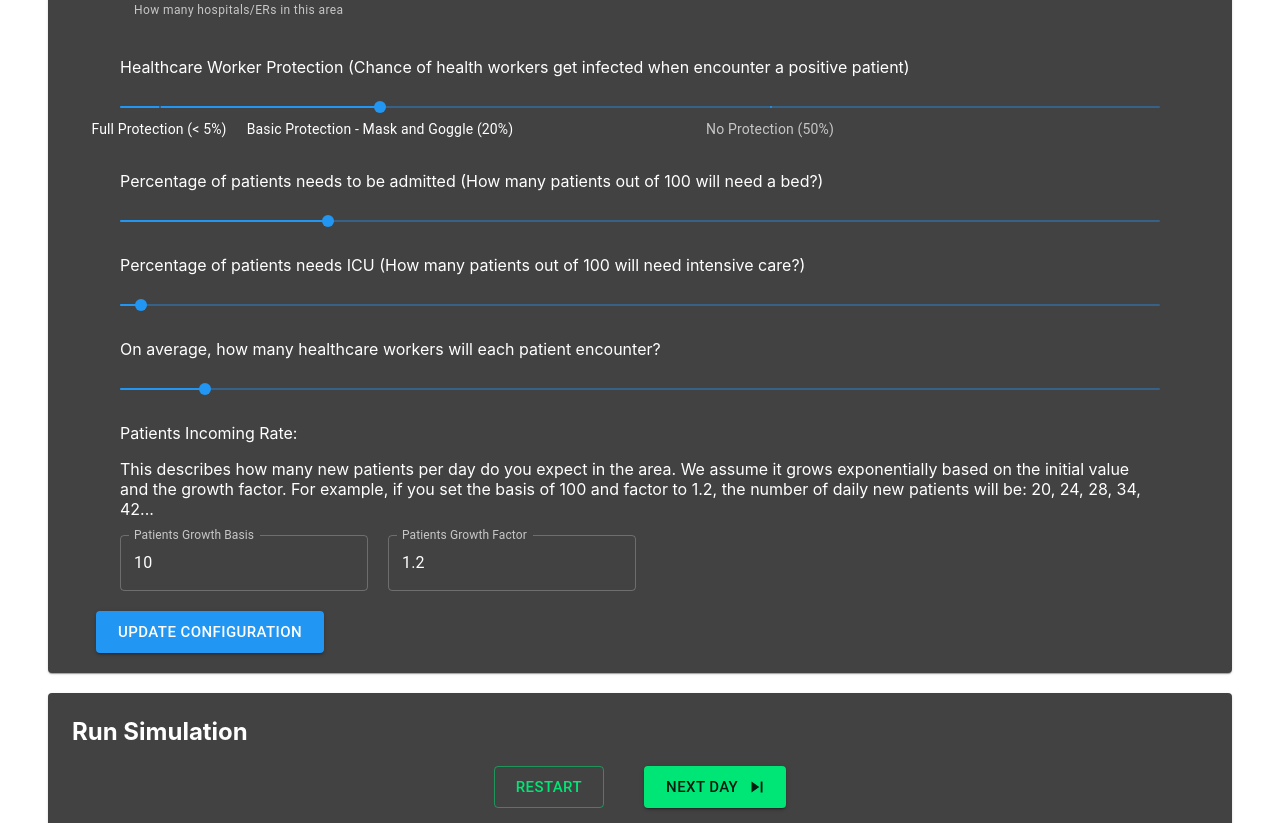
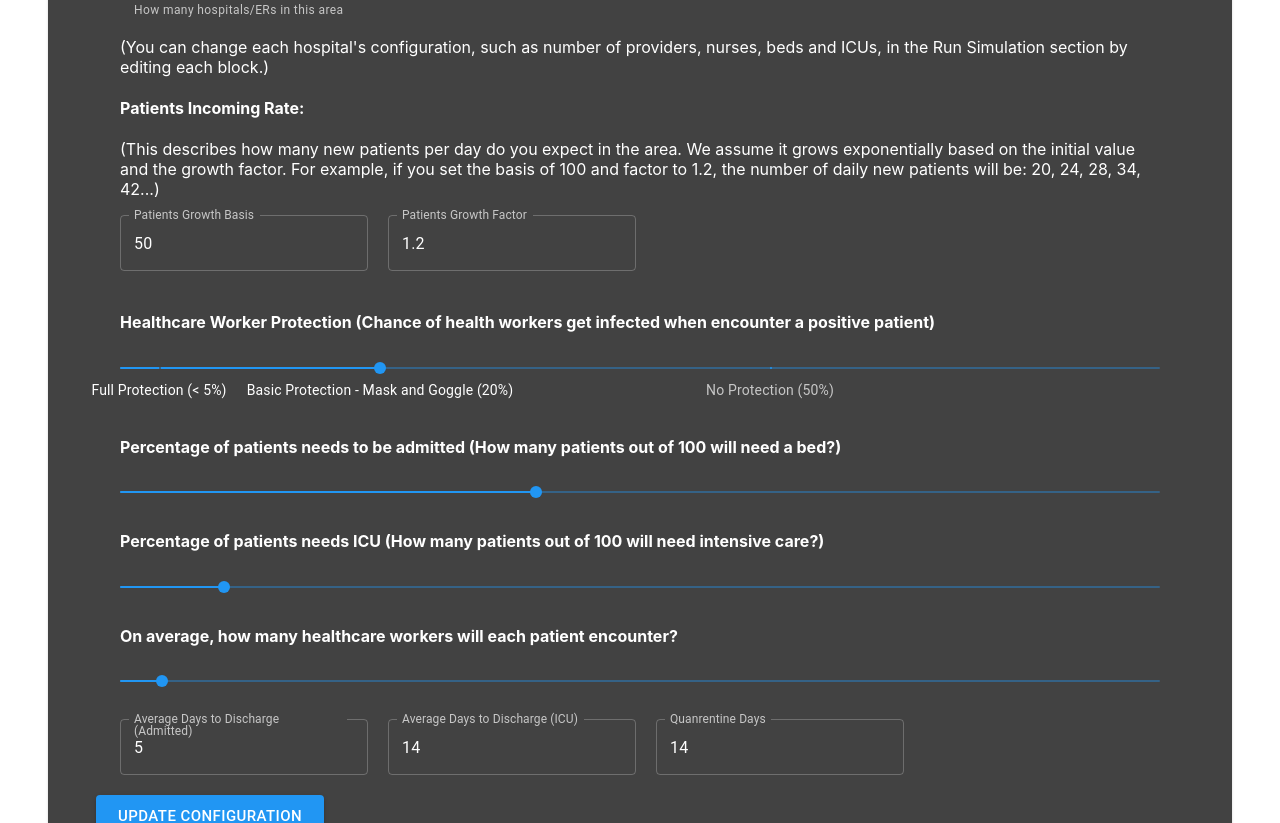
Before and after one commit to MnAnX/er-capacity-simulator, a React (Create React App) app: page / in a window 1280 px wide. Shown: the part 269-1092 px from the top of the page. Built offline with nearby package versions, Linux system fonts and the light colour scheme.

Commit message:
tune config numbers

```diff
--- a/src/Config.js
+++ b/src/Config.js
@@ -26,6 +26,9 @@ class Config extends Component {
 			staff_encounter_per_patient: this.props.config.staff_encounter_per_patient,
 			num_patients_growth_basis: this.props.config.num_patients_growth_basis,
 			num_patients_growth_factor: this.props.config.num_patients_growth_factor,
+			bed_turnover_days: this.props.config.bed_turnover_days,
+			icu_turnover_days: this.props.config.icu_turnover_days,
+			quanrentine_days: this.props.config.quanrentine_days,
 		}
   }
 
@@ -40,15 +43,38 @@ class Config extends Component {
 						helperText="How many hospitals/ERs in this area"
 						value={this.state.total_num_units}
 						onChange={(event)=>this.setState({total_num_units: event.target.value})} />
+					<p>(You can change each hospital's configuration, such as number of providers, nurses, beds and ICUs, in the Run Simulation section by editing each block.)</p>
+					<div>
+						<p>
+			        <h4>Patients Incoming Rate:</h4>
+							(This describes how many new patients per day do you expect in the area.
+							We assume it grows exponentially based on the initial value and the growth factor.
+							For example, if you set the basis of 100 and factor to 1.2, the number of daily new patients will be:
+							20, 24, 28, 34, 42...)
+			      </p>
+						<div style={{display: 'flex', flexDirection: 'row'}}>
+							<TextField id="patients-growth-basis"
+								type='number'
+								variant="outlined"
+								label="Patients Growth Basis"
+								value={this.state.num_patients_growth_basis}
+								onChange={(event)=>this.setState({num_patients_growth_basis: event.target.value})} />
+							<Padding width={20}/>
+							<TextField id="patients-growth-factor"
+								type='number'
+								variant="outlined"
+								label="Patients Growth Factor"
+								value={this.state.num_patients_growth_factor}
+								onChange={(event)=>this.setState({num_patients_growth_factor: event.target.value})} />
+						</div>
+					</div>
 					<Padding height={20}/>
 					<div>
-						<p>
-			        Healthcare Worker Protection (Chance of health workers get infected when encounter a positive patient)
-			      </p>
+						<h4> Healthcare Worker Protection (Chance of health workers get infected when encounter a positive patient) </h4>
 						<Slider
 							onChange={(event, value)=>this.setState({prob_of_staff_infected: value})}
-			        defaultValue={20}
-			        step={3}
+			        defaultValue={this.props.config.prob_of_staff_infected}
+			        step={1}
 							aria-labelledby="discrete-slider"
 			        valueLabelDisplay="auto"
 							min={0}
@@ -71,67 +97,60 @@ class Config extends Component {
 					</div>
 					<Padding height={10}/>
 					<div>
-						<p>
-			        Percentage of patients needs to be admitted (How many patients out of 100 will need a bed?)
-			      </p>
+						<h4> Percentage of patients needs to be admitted (How many patients out of 100 will need a bed?) </h4>
 						<Slider
 							onChange={(event, value)=>this.setState({prc_patients_needs_bed: value})}
-			        defaultValue={20}
+			        defaultValue={this.props.config.prc_patients_needs_bed}
 							getAriaValueText={(val)=>`${val}%`}
 			        aria-labelledby="discrete-slider"
 			        valueLabelDisplay="auto"
-			        step={10}
+			        step={1}
 			      />
 					</div>
 					<div>
-						<p>
-			        Percentage of patients needs ICU (How many patients out of 100 will need intensive care?)
-			      </p>
+						<h4> Percentage of patients needs ICU (How many patients out of 100 will need intensive care?) </h4>
 						<Slider
 							onChange={(event, value)=>this.setState({prc_patients_needs_icu: value})}
-			        defaultValue={2}
+			        defaultValue={this.props.config.prc_patients_needs_icu}
 							getAriaValueText={(val)=>`${val}%`}
 			        aria-labelledby="discrete-slider"
 			        valueLabelDisplay="auto"
-			        step={10}
+			        step={1}
 			      />
 					</div>
 					<div>
-						<p>
-			        On average, how many healthcare workers will each patient encounter?
-			      </p>
+						<h4> On average, how many healthcare workers will each patient encounter? </h4>
 						<Slider
 							onChange={(event, value)=>this.setState({staff_encounter_per_patient: value})}
-			        defaultValue={5}
+			        defaultValue={this.props.config.staff_encounter_per_patient}
 			        valueLabelDisplay="auto"
 			        step={1}
 							min={1}
 	        		max={50}
 			      />
 					</div>
-					<div>
-						<p>
-			        <p>Patients Incoming Rate:</p>
-							This describes how many new patients per day do you expect in the area.
-							We assume it grows exponentially based on the initial value and the growth factor.
-							For example, if you set the basis of 100 and factor to 1.2, the number of daily new patients will be:
-							20, 24, 28, 34, 42...
-			      </p>
+					<br />
 					<div style={{display: 'flex', flexDirection: 'row'}}>
-							<TextField id="patients-growth-basis"
+						<TextField id="bed-turnover"
 							type='number'
 							variant="outlined"
-								label="Patients Growth Basis"
-								value={this.state.num_patients_growth_basis}
-								onChange={(event)=>this.setState({num_patients_growth_basis: event.target.value})} />
+							label="Average Days to Discharge (Admitted)"
+							value={this.state.bed_turnover_days}
+							onChange={(event)=>this.setState({bed_turnover_days: event.target.value})} />
 						<Padding width={20}/>
-							<TextField id="patients-growth-factor"
+						<TextField id="icu-turnover"
 							type='number'
 							variant="outlined"
-								label="Patients Growth Factor"
-								value={this.state.num_patients_growth_factor}
-								onChange={(event)=>this.setState({num_patients_growth_factor: event.target.value})} />
-						</div>
+							label="Average Days to Discharge (ICU)"
+							value={this.state.icu_turnover_days}
+							onChange={(event)=>this.setState({icu_turnover_days: event.target.value})} />
+						<Padding width={20}/>
+						<TextField id="icu-turnover"
+							type='number'
+							variant="outlined"
+							label="Quanrentine Days"
+							value={this.state.quanrentine_days}
+							onChange={(event)=>this.setState({quanrentine_days: event.target.value})} />
 					</div>
 				</Container>
 				<Padding height={20}/>
@@ -144,6 +163,9 @@ class Config extends Component {
 						staff_encounter_per_patient: this.state.staff_encounter_per_patient,
 						num_patients_growth_basis: this.state.num_patients_growth_basis,
 						num_patients_growth_factor: this.state.num_patients_growth_factor,
+						bed_turnover_days: this.state.bed_turnover_days,
+						icu_turnover_days: this.state.icu_turnover_days,
+						quanrentine_days: this.state.quanrentine_days,
 					})
 				}}>Update Configuration</Button>
 				<Padding height={20}/>
--- a/src/EmergencyRoom.js
+++ b/src/EmergencyRoom.js
@@ -23,8 +23,8 @@ class EmergencyRoom extends Component {
 			name: "Hospital_" + props.id,
 			num_total_providers: 10,
 			num_total_nurses: 30,
-			num_total_beds: 500,
-			num_total_icus: 30,
+			num_total_beds: 300,
+			num_total_icus: 25,
 			providers_quanrentined: [],
 			nurses_quanrentined: [],
 			beds_occupied: [],
@@ -52,7 +52,9 @@ class EmergencyRoom extends Component {
 			status_info: "",
 			status_color: "green",
 			providers_quanrentined: [],
+			nurses_quanrentined: [],
 			beds_occupied: [],
+			icus_occupied: [],
 		})
 	}
 
@@ -67,9 +69,9 @@ class EmergencyRoom extends Component {
 														.filter(days_in_quanrentine => days_in_quanrentine > 0)
 		// Calculate how many staffs may get infected due to the new incoming cases
 		let providers_in_duty = this.state.num_total_providers - providers_quanrentined.length
-		let encounters = Math.min(new_patients * this.props.config.staff_encounter_per_patient, providers_in_duty)
+		let provider_encounters = Math.min(new_patients, providers_in_duty)
 		let newly_infected_providers = 0
-		for (let i = 0; i < encounters; i++) {
+		for (let i = 0; i < provider_encounters; i++) {
 		  let roll_dice = Math.floor(Math.random() * Math.floor(100))
 			if (roll_dice < this.props.config.prob_of_staff_infected) {
 				newly_infected_providers++
@@ -101,49 +103,42 @@ class EmergencyRoom extends Component {
 			nurses_quanrentined.push(this.props.config.quanrentine_days)
 		}
 
-		// Calculate Beds Status
+		// Calculate bed/ICU Status
+		// Check if any bed is released
 		let beds_occupied = this.state.beds_occupied
-		// Check if any bed is released
+		let icus_occupied = this.state.icus_occupied
 		beds_occupied = beds_occupied
+											.map(days_occupied => days_occupied - 1)
+											.filter(days_occupied => days_occupied > 0)
+		icus_occupied = icus_occupied
 											.map(days_occupied => days_occupied - 1)
 											.filter(days_occupied => days_occupied > 0)
 		// New patients that need bed
 		let new_patients_need_bed = 0
-		for (let i = 0; i < new_patients; i++) {
-			let roll_dice = Math.floor(Math.random() * Math.floor(100))
-			if (roll_dice < this.props.config.prc_patients_needs_bed) {
-				new_patients_need_bed++
-			}
-		}
-		let num_available_beds = this.state.num_total_beds - beds_occupied.length
-		// Put patients into bed
-		let assign_beds = Math.min(num_available_beds, new_patients_need_bed)
-		for (let i = 0; i < assign_beds; i++) {
-			beds_occupied.push(this.props.config.bed_turnover_days)
-		}
-		// TODO: when new_patients_need_bed > num_available_beds, need to transfer patients to other hospitals
-
-		// Calculate ICUs Status
-		let icus_occupied = this.state.icus_occupied
-		// Check if any bed is released
-		icus_occupied = icus_occupied
-											.map(days_occupied => days_occupied - 1)
-											.filter(days_occupied => days_occupied > 0)
-		// New patients that need ICU
 		let new_patients_need_icu = 0
 		for (let i = 0; i < new_patients; i++) {
 			let roll_dice = Math.floor(Math.random() * Math.floor(100))
 			if (roll_dice < this.props.config.prc_patients_needs_icu) {
 				new_patients_need_icu++
 			}
+			else if (roll_dice < (this.props.config.prc_patients_needs_bed + this.props.config.prc_patients_needs_icu)) {
+				new_patients_need_bed++
+			}
 		}
+		console.log("===== new_patients_need_icu: " + new_patients_need_icu)
+		// Put patients into bed
+		let num_available_beds = this.state.num_total_beds - beds_occupied.length
+		let assign_beds = Math.min(num_available_beds, new_patients_need_bed)
+		for (let i = 0; i < assign_beds; i++) {
+			beds_occupied.push(this.props.config.bed_turnover_days)
+		}
+		// Put patients into ICU
 		let num_available_icus = this.state.num_total_icus - icus_occupied.length
-		// Put patients into ICU
 		let assign_icus = Math.min(num_available_icus, new_patients_need_icu)
 		for (let i = 0; i < assign_icus; i++) {
 			icus_occupied.push(this.props.config.icu_turnover_days)
 		}
-		// TODO: when new_patients_need_icu > num_available_icus, need to transfer patients to other hospitals
+		// TODO: when having more patients than available beds/ICUs, need to transfer patients to the other units
 
 		// Calculate status of this ER unit
 		let available_providers = this.state.num_total_providers - providers_quanrentined.length
@@ -188,6 +183,7 @@ class EmergencyRoom extends Component {
 			providers_quanrentined,
 			nurses_quanrentined,
 			beds_occupied,
+			icus_occupied,
 			status,
 			status_info,
 			status_color,
--- a/src/reducers/config.js
+++ b/src/reducers/config.js
@@ -4,15 +4,15 @@ import {
 
 const defaultState = {
 	ver: 0,
-	total_num_units: 10,
+	total_num_units: 5,
 	quanrentine_days: 14,
-	bed_turnover_days: 20,
-	icu_turnover_days: 30,
-	prob_of_staff_infected: 50,
-	prc_patients_needs_bed: 20,
-	prc_patients_needs_icu: 2,
+	bed_turnover_days: 5,
+	icu_turnover_days: 14,
+	prob_of_staff_infected: 20,
+	prc_patients_needs_bed: 40,
+	prc_patients_needs_icu: 10,
 	staff_encounter_per_patient: 3,
-	num_patients_growth_basis: 10,
+	num_patients_growth_basis: 50,
 	num_patients_growth_factor: 1.2,
 }
 
@@ -28,6 +28,9 @@ export default (state = defaultState, action) => {
 				staff_encounter_per_patient: parseInt(action.config.staff_encounter_per_patient),
 				num_patients_growth_basis: parseInt(action.config.num_patients_growth_basis),
 				num_patients_growth_factor: Number(action.config.num_patients_growth_factor),
+				bed_turnover_days: parseInt(action.config.bed_turnover_days),
+				icu_turnover_days: parseInt(action.config.icu_turnover_days),
+				quanrentine_days: parseInt(action.config.quanrentine_days),
       });
 		default:
 			return state;
```
Lines whose indentation alone changed are shown as unchanged.
